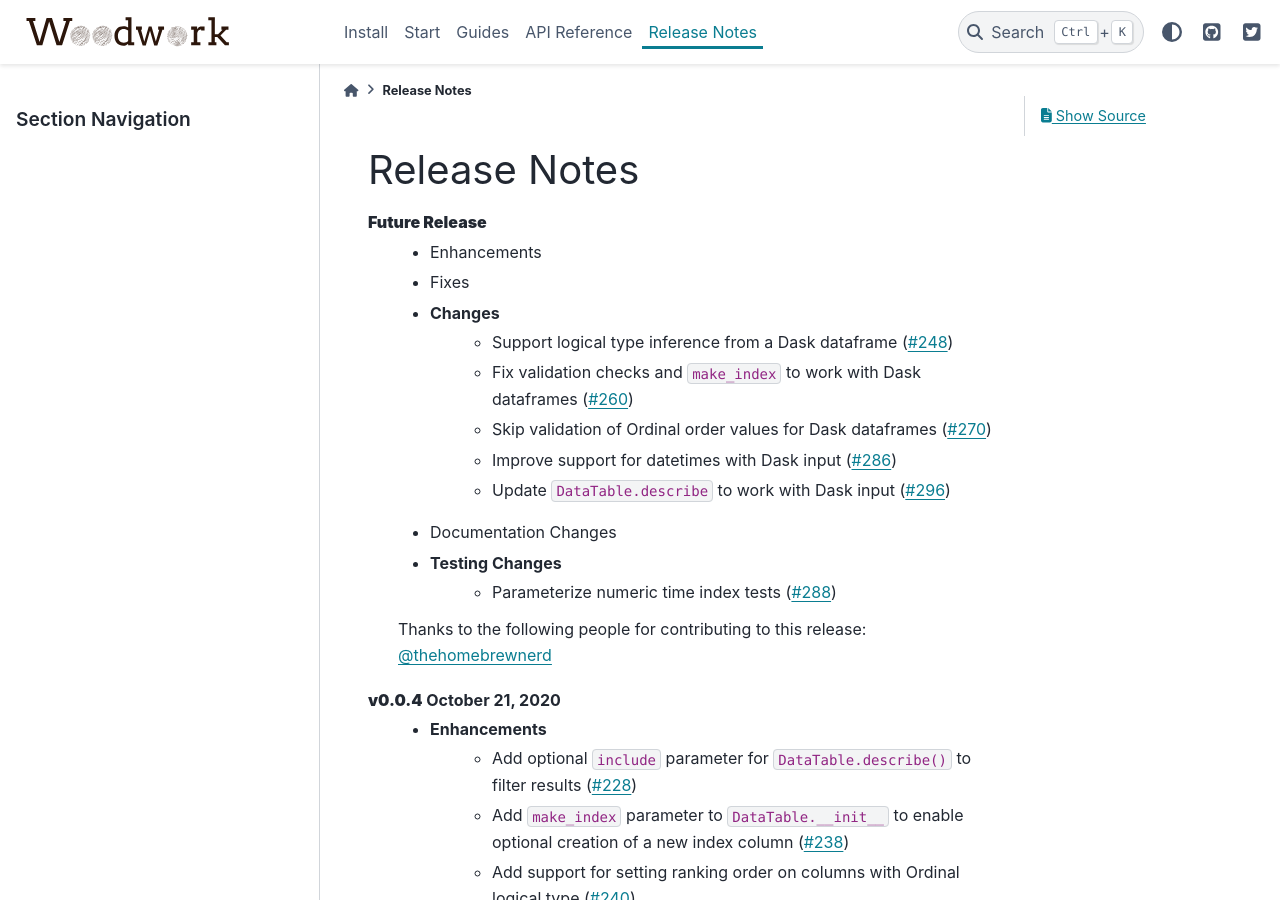
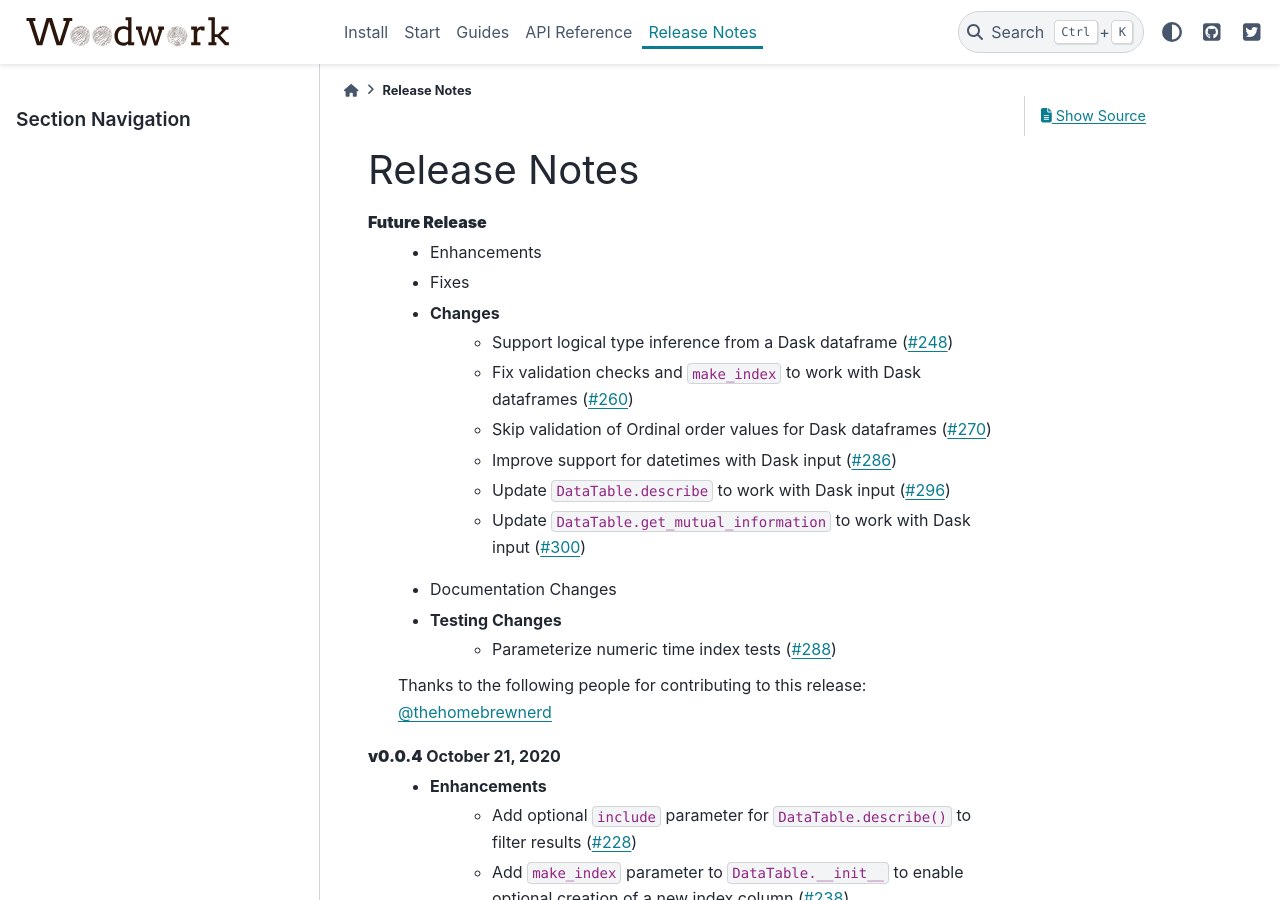
Before and after one commit to alteryx/woodwork, a Sphinx documentation site: the page built from docs/source/release_notes.rst, in a window 1280 px wide and 900 px high. Built offline with Sphinx 7.4.7 and the PyData theme 0.15.4, drawn with Linux system fonts in a browser that asks for light colours; comment, search, counter and statistics services are not loaded.

Commit message:
update release notes

```diff
--- a/docs/source/release_notes.rst
+++ b/docs/source/release_notes.rst
@@ -11,6 +11,7 @@ Release Notes
         * Skip validation of Ordinal order values for Dask dataframes (:pr:`270`)
         * Improve support for datetimes with Dask input (:pr:`286`)
         * Update ``DataTable.describe`` to work with Dask input (:pr:`296`)
+        * Update ``DataTable.get_mutual_information`` to work with Dask input (:pr:`300`)
     * Documentation Changes
     * Testing Changes
         * Parameterize numeric time index tests (:pr:`288`)
```
